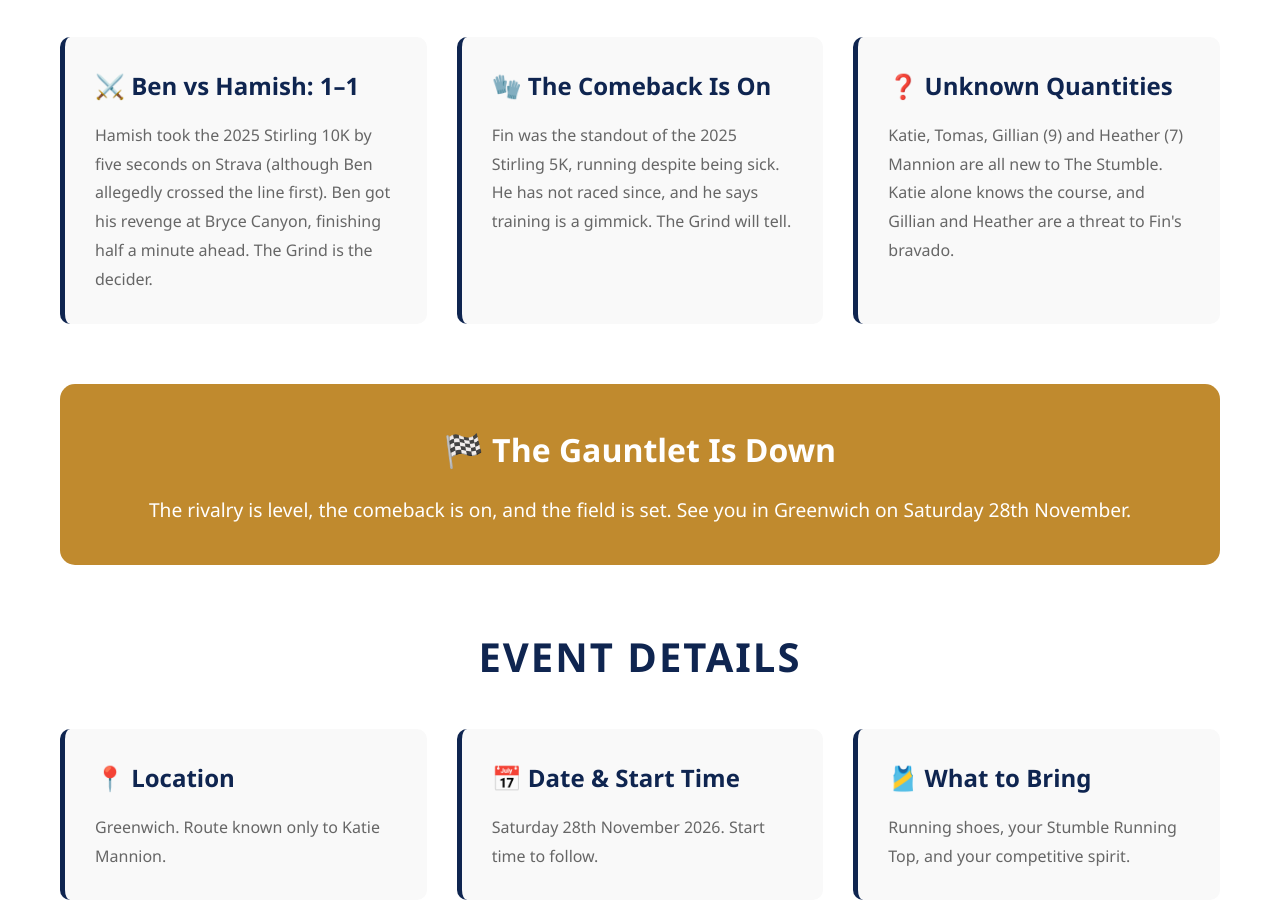
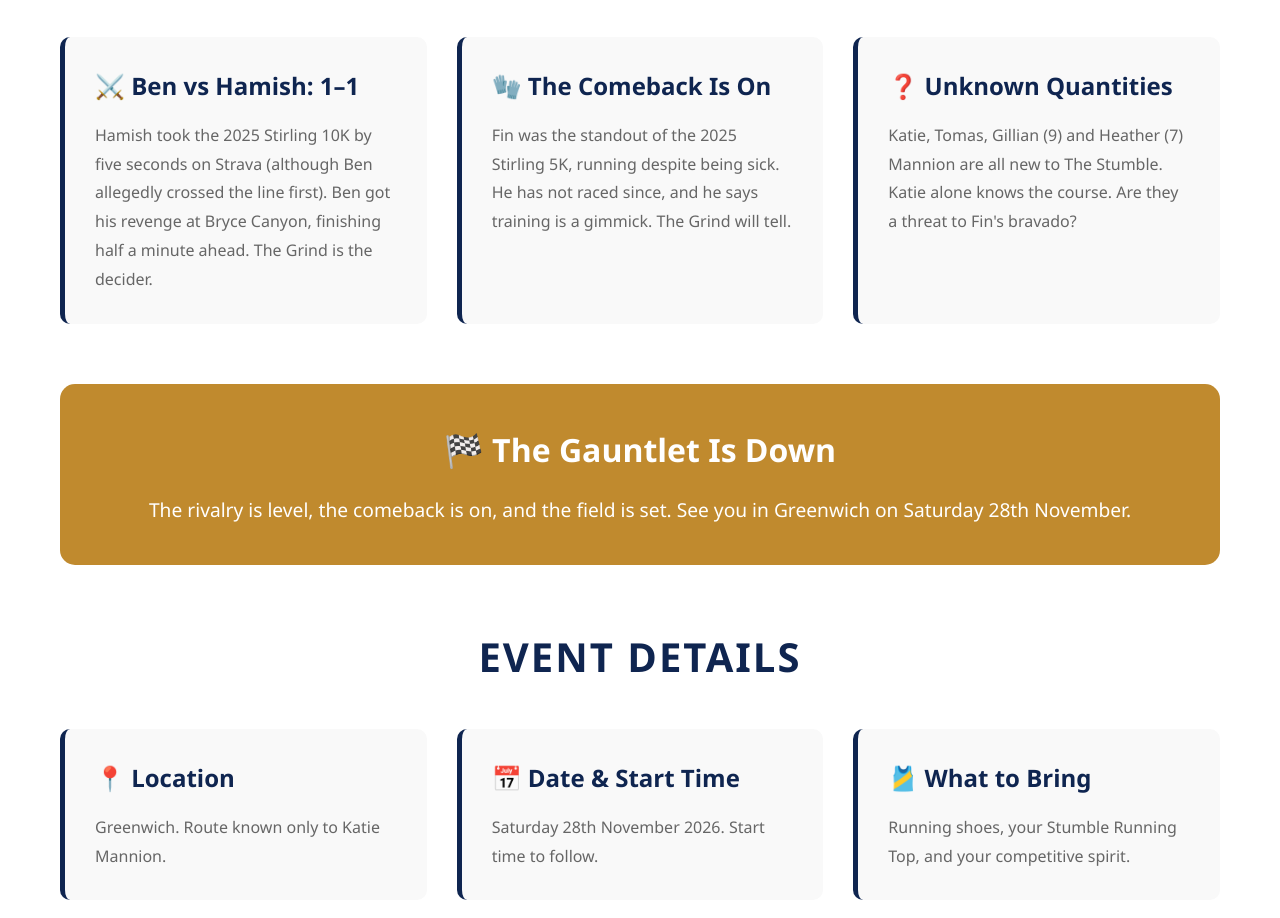
Before and after one commit to hamishlow/hamishlow.github.io, a plain HTML site: page stirlingstumble/2026-greenwich-grind.html in a window 1280 px wide. Shown: the part 2547-3465 px from the top of the page. Drawn offline with Linux system fonts and the light colour scheme.

Commit message:
Stirling Stumble: Unknown Quantities wording
Co-Authored-By: Claude Opus 5.5 <noreply@anthropic.com>

```diff
--- a/stirlingstumble/2026-greenwich-grind.html
+++ b/stirlingstumble/2026-greenwich-grind.html
@@ -133,7 +133,7 @@
         <div class="info-card">
           <h3>❓ Unknown Quantities</h3>
           <p>Katie, Tomas, Gillian (9) and Heather (7) Mannion are all new to The Stumble. Katie alone
-          knows the course, and Gillian and Heather are a threat to Fin's bravado.</p>
+          knows the course. Are they a threat to Fin's bravado?</p>
         </div>
       </div>
     </section>
```
